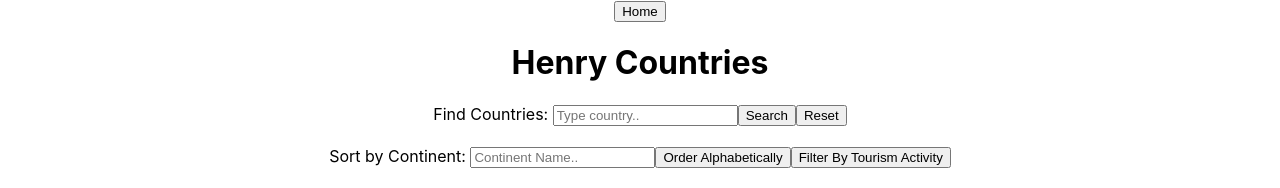
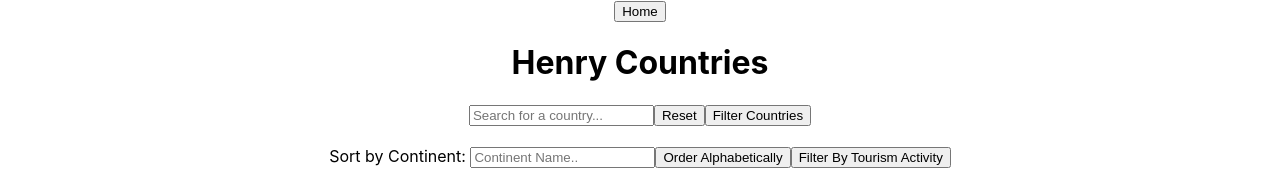
Before and after one commit to pedrosb90/PI-Countries, a React (Create React App) app in the folder client/: page /home in a window 1280 px wide. Shown: the top 188 px of the page. Built offline with nearby package versions, Linux system fonts and the light colour scheme; no server answers.

Commit message:
algunos avances con el maldito searchbar. falta que renderice

```diff
--- a/client/src/App.js
+++ b/client/src/App.js
@@ -2,6 +2,7 @@ import "./App.css";
 import { Route, Link } from "react-router-dom";
 import Home from "./components/pages/Home";
 import CountryDetail from "./components/CountryDetail";
+import FilteredCards from "./components/pages/FilteredCards";
 import Activities from "./components/Activities";
 import ActivityCreate from "./components/ActivityCreate";
 import image from "/Users/pedro/Desktop/Henry/P INDIVIDUALES/PI-Countries-main/client/src/binary globe image herny pi.avif";
@@ -16,6 +17,7 @@ function App() {
       <Route path="/countries/:countryId" component={CountryDetail} />
       <Route path="/createactivity" component={ActivityCreate} />
       <Route path="/activities" component={Activities} />
+      <Route path="/filteredcountry" component={FilteredCards} />
 
       <img src={image} alt="pic" />
     </div>
--- a/client/src/actions/index.js
+++ b/client/src/actions/index.js
@@ -66,10 +66,17 @@ export const resetActivities = () => {
   };
 };
 export const filterCountries = (searchInput) => (dispatch, getState) => {
+  console.log("filterCountries called");
   const allCountries = getState().countries;
-  const filteredCountries = allCountries.filter((country) =>
-    country.name.toLowerCase().includes(searchInput.toLowerCase())
-  );
+  console.log("allCountries:", allCountries);
+  const filteredCountries = allCountries.filter((country) => {
+    const isMatch = country.name
+      .toLowerCase()
+      .includes(searchInput.toLowerCase());
+    console.log(`Country ${country.name} is${isMatch ? "" : " not"} a match`);
+    return isMatch;
+  });
+  console.log("filteredCountries:", filteredCountries);
   dispatch({
     type: FILTER_COUNTRIES,
     payload: filteredCountries,
--- /dev/null
+++ b/client/src/components/pages/CountryFilter.jsx
@@ -0,0 +1,53 @@
+import React, { useState, useEffect } from "react";
+import { Route } from "react-router-dom";
+import { useDispatch, useSelector } from "react-redux";
+import SearchBar from "./SearchBar";
+import FilteredCards from "./FilteredCards";
+import { getAllCountries } from "../../actions";
+
+function CountryFilter() {
+  const [searchInput, setSearchInput] = useState("");
+  const dispatch = useDispatch();
+  const countries = useSelector((state) => {
+    return state.countries;
+  });
+  const [filteredCountries, setFilteredCountries] = useState([]);
+
+  useEffect(() => {
+    dispatch(getAllCountries());
+  }, [dispatch]);
+
+  useEffect(() => {
+    const filtered = countries.filter(
+      (country) =>
+        country.name &&
+        country.name.common &&
+        country.name.common.toLowerCase().includes(searchInput.toLowerCase())
+    );
+    setFilteredCountries(filtered);
+  }, [countries, searchInput]);
+
+  const handleSearchInput = (input) => {
+    setSearchInput(input);
+  };
+
+  const handleReset = () => {
+    setSearchInput("");
+    setFilteredCountries([]);
+  };
+
+  return (
+    <div>
+      <SearchBar
+        onSearchInput={handleSearchInput}
+        onReset={handleReset}
+        searchInput={searchInput}
+      />
+      <Route path="/filteredcountry">
+        <FilteredCards filteredCountries={filteredCountries} />
+      </Route>
+    </div>
+  );
+}
+
+export default CountryFilter;
--- a/client/src/components/pages/FilteredCards.jsx
+++ b/client/src/components/pages/FilteredCards.jsx
@@ -1,23 +1,22 @@
 import React from "react";
-import CountryCard from "../../components/CountryCard";
+import CountryCard from "../CountryCard";
 
-function FilteredCards({ countries }) {
+function FilteredCards(props) {
+  console.log(props); // Add this line
+  const { filteredCountries } = props;
+
+  if (filteredCountries.length === 0) {
+    return <div>No countries found.</div>;
+  }
+
   return (
     <div>
-      {countries.length > 0 ? (
-        countries.map((country) => (
-          <CountryCard
-            key={country.alpha3Code}
-            name={country.name}
-            flag={country.flag}
-            population={country.population}
-            region={country.region}
-            capital={country.capital}
-          />
-        ))
-      ) : (
-        <p>No countries found</p>
-      )}
+      <h1>Toy adentro?</h1>
+      <div>
+        {filteredCountries.map((country) => (
+          <CountryCard key={country.alpha3Code} country={country} />
+        ))}
+      </div>
     </div>
   );
 }
--- a/client/src/components/pages/Home.jsx
+++ b/client/src/components/pages/Home.jsx
@@ -3,6 +3,7 @@ import Cards from "../Cards";
 import SearchBar from "./SearchBar";
 import { useSelector, useDispatch } from "react-redux";
 import { getAllCountries, filterCountries } from "../../actions";
+import CountryFilter from "./CountryFilter";
 
 function Home() {
   const [searchInput, setSearchInput] = useState("");
@@ -19,28 +20,10 @@ function Home() {
     dispatch(filterCountries(searchInput));
   }, [searchInput, dispatch]);
 
-  const handleSearchInput = (value) => {
-    setSearchInput(value);
-  };
-
-  const handleSearch = () => {
-    dispatch(filterCountries(searchInput));
-  };
-
-  const handleReset = () => {
-    setSearchInput("");
-    dispatch(filterCountries(""));
-  };
-  console.log(filterCountries);
   return (
     <div>
       <h1>Henry Countries</h1>
-      <SearchBar
-        searchInput={searchInput}
-        onSearchInput={handleSearchInput}
-        onSearch={handleSearch}
-        onReset={handleReset}
-      />
+      <CountryFilter />
       <br />
       <label>Sort by Continent: </label>
       <input type="text" name="filter" placeholder="Continent Name.." />
--- a/client/src/components/pages/SearchBar.jsx
+++ b/client/src/components/pages/SearchBar.jsx
@@ -1,35 +1,41 @@
 import React from "react";
+import { useDispatch } from "react-redux";
+import { filterCountries } from "../../actions/index";
 
 function SearchBar(props) {
-  const handleInputChange = (event) => {
-    props.onSearchInput(event.target.value);
+  const { onSearchInput, onReset, searchInput } = props;
+
+  const dispatch = useDispatch(); // add this line
+
+  const handleInputChange = (e) => {
+    onSearchInput(e.target.value);
   };
 
-  const handleSearch = (event) => {
-    event.preventDefault();
-    props.onSearch();
-    console.log();
+  const handleKeyPress = (e) => {
+    if (e.key === "Enter") {
+      onSearchInput(e.target.value);
+    }
+  };
+  const handleFilterCountries = () => {
+    dispatch(filterCountries(searchInput)); // use dispatch here
   };
 
-  const resetSearch = () => {
-    props.onReset();
+  const handleResetClick = () => {
+    onReset();
   };
 
   return (
-    <form onSubmit={handleSearch}>
-      <label>Find Countries: </label>
+    <div>
       <input
         type="text"
-        name="find"
-        placeholder="Type country.."
-        value={props.searchInput}
+        placeholder="Search for a country..."
+        value={searchInput}
         onChange={handleInputChange}
+        onKeyPress={handleKeyPress}
       />
-      <button type="submit">Search</button>
-      <button type="button" onClick={resetSearch}>
-        Reset
-      </button>
-    </form>
+      <button onClick={handleResetClick}>Reset</button>
+      <button onClick={handleFilterCountries}>Filter Countries</button>
+    </div>
   );
 }
 
```
